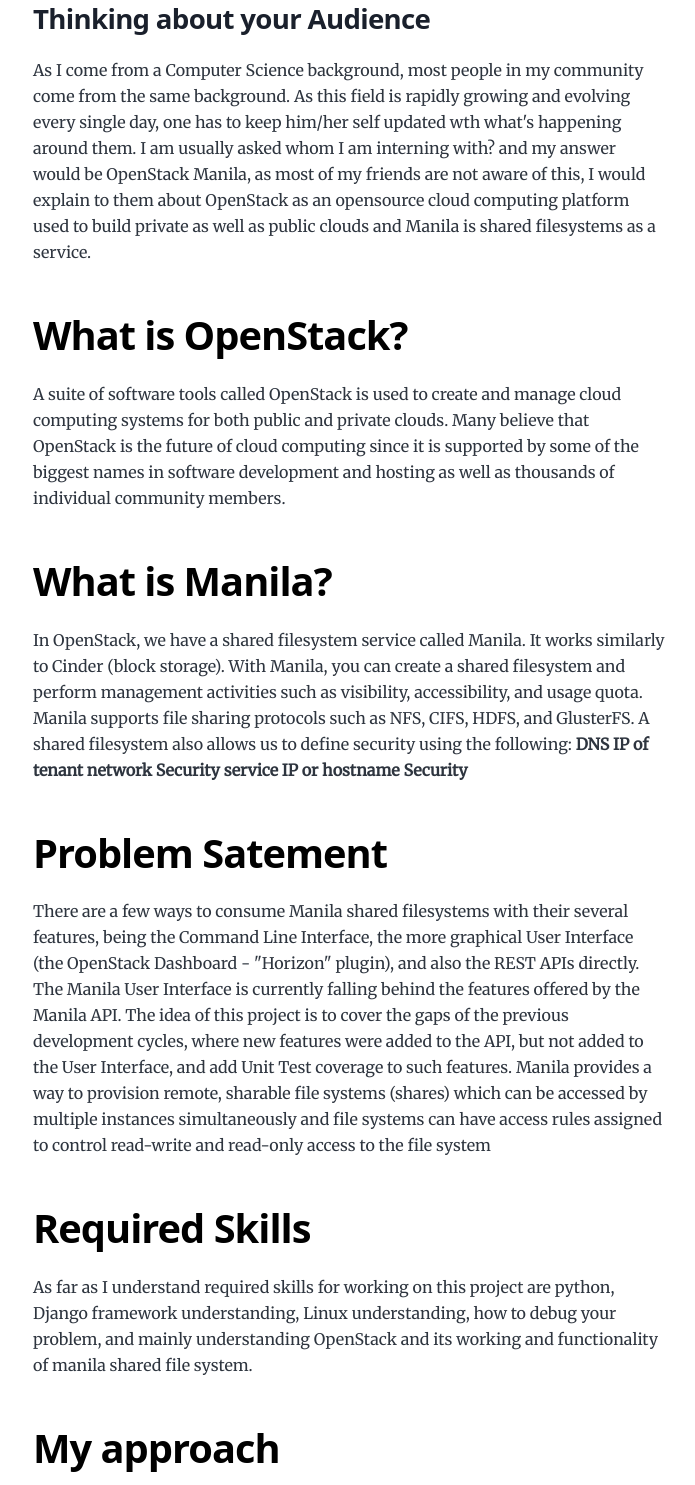
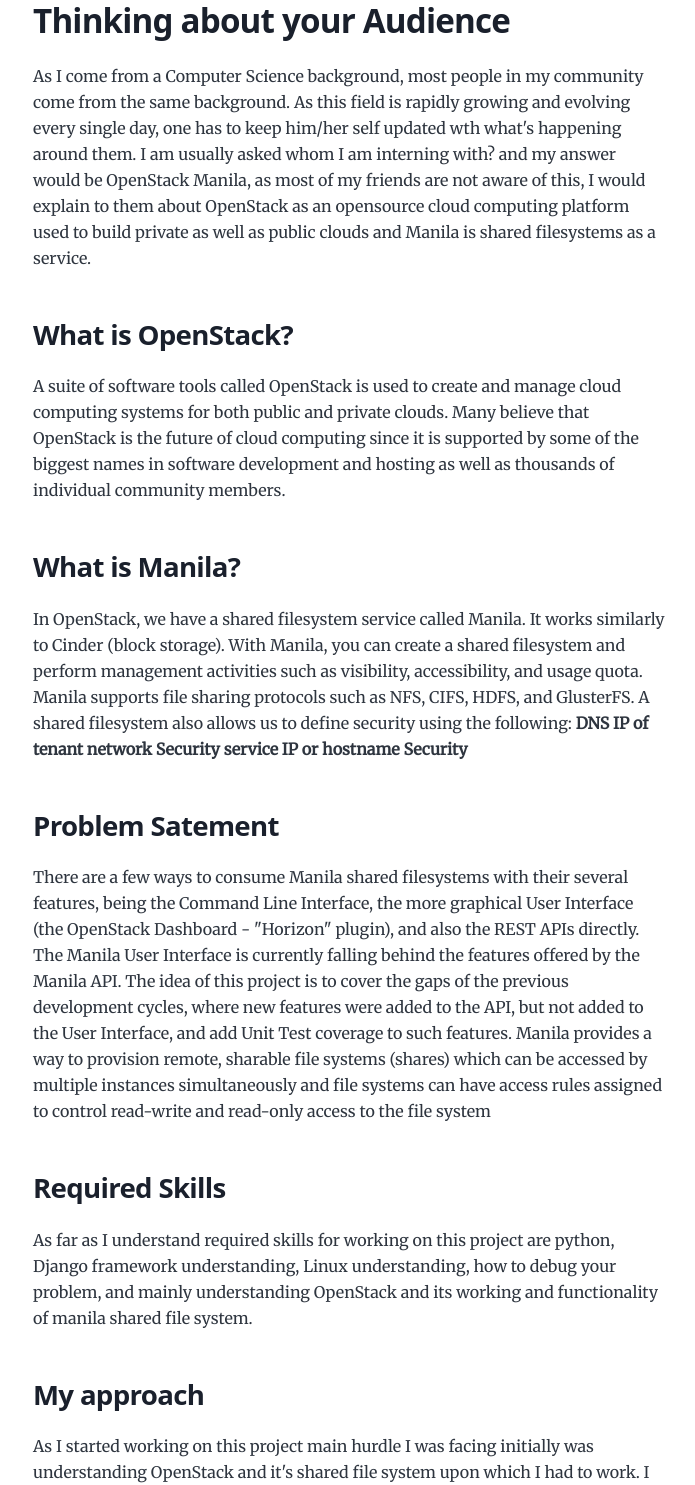
Before and after one commit to Hassan005/hassasghar.github.io, a Gatsby site: page /thinking-about-your-audience/ in a window 1280 px wide. Shown: the part 206-1691 px from the top of the page, without its empty margins (291-986 px from the left). Built offline with nearby package versions, Linux system fonts and the light colour scheme; Gatsby itself is replaced by a stand-in of ours.

Commit message:
Update index.md

```diff
--- a/content/blog/thinking-about-your-audience/index.md
+++ b/content/blog/thinking-about-your-audience/index.md
@@ -4,28 +4,28 @@ title: Outreachy | Week 4 & 5
 description: Thinking about your Audience Cont.
 ---
 
-### Thinking about your Audience
+## Thinking about your Audience
 As I come from a Computer Science background, most people in my community come from the same background. As this field is rapidly growing and evolving every single day, one has to keep him/her self updated wth what's happening around them. I am usually asked whom I am interning with? and my answer would be OpenStack Manila, as most of my friends are not aware of this, I would explain to them about OpenStack as an opensource cloud computing platform used to build private as well as public clouds and Manila is shared filesystems as a service.
 
-# What is OpenStack?
+### What is OpenStack?
  A suite of software tools called OpenStack is used to create and manage cloud computing systems for both public and private clouds. Many believe that OpenStack is the future of cloud computing since it is supported by some of the biggest names in software development and hosting as well as thousands of individual community members.
-# What is Manila?
+### What is Manila?
 In OpenStack, we have a shared filesystem service called Manila. It works similarly to Cinder (block storage). With Manila, you can create a shared filesystem and perform management activities such as visibility, accessibility, and usage quota. Manila supports file sharing protocols such as NFS, CIFS, HDFS, and GlusterFS.
 A shared filesystem also allows us to define security using the following:
 **DNS IP of tenant network**
 **Security service IP or hostname**
 **Security**
 
-# Problem Satement
+### Problem Satement
 There are a few ways to consume Manila shared filesystems with their several features, being the Command Line Interface, the more graphical User Interface (the OpenStack Dashboard - "Horizon" plugin), and also the REST APIs directly. The Manila User Interface is currently falling behind the features offered by the Manila API. The idea of this project is to cover the gaps of the previous development cycles, where new features were added to the API, but not added to the User Interface, and add Unit Test coverage to such features.
 Manila provides a way to provision remote, sharable file systems (shares) which can be accessed by multiple instances simultaneously and file systems can have access rules assigned to control read-write and read-only access to the file system
 
 
-# Required Skills
+### Required Skills
 As far as I understand required skills for working on this project are python, Django framework understanding, Linux understanding, how to debug your problem, and mainly understanding OpenStack and its working and functionality of manila shared file system.
 
 
-# My approach
+### My approach
 As I started working on this project main hurdle I was facing initially was understanding OpenStack and it's shared file system upon which I had to work.
 I have spent some initial days Understanding OpenStack and its components.
 As its code is written in Django, understanding Django was the next hurdle I faced. After reproducing the bug and understanding visually on WebUI bug fix, I had to implement the solution in Manila UI.
@@ -33,7 +33,7 @@ My mentors have supported me through this whole learning process and helped me i
 
 As I have discussed above, OpenStack is backed by a huge community and tech giants, developed and maintained by thousands of software engineers working across the globe for its better performance and scalability. So working on this project and collaborating with the OpenSource community is quite exciting to me.
 
-# What I learned
+### What I learned
 I am still in process of learning and I believe that with time it will get better. I have Learned OpenStack and its works through WebUI, I have played around with its different components mainly Manila shares. I have learned Django as its core part of a project.
 As far as I think, the internship period is 3 months so you should have enough skills to get started, also as a part of your internship learning is also important so you learn a lot by implementing them.
 
```
